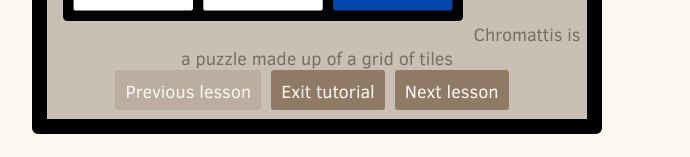
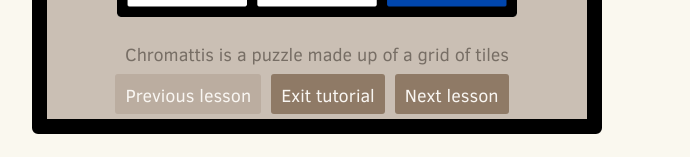
Before and after one commit to CaptainStack/chromattis, a React (Create React App) app: page / in a window 1280 px wide. Both pictures are taken after a click on the element "HOW TO PLAY:". Shown: the part 670-827 px from the top of the page, without its empty margins (323-1013 px from the left). Built offline with nearby package versions, Linux system fonts and the light colour scheme.

Commit message:
Formatting tweaks

```diff
--- a/src/components/Lesson.jsx
+++ b/src/components/Lesson.jsx
@@ -3,7 +3,7 @@ const ASSET_PATH = window.location.host.includes('localhost') ? './chromattis/tu
 export const Lesson = ({lesson}) => {
   return(
     <div className='Lesson'>
-      <img src={`${ASSET_PATH}${lesson.image}`} style={{width:'400px', height:'400px', marginBottom:'10px', borderRadius:'10px', border: '10px solid transparent'}}/>
+      <img src={`${ASSET_PATH}${lesson.image}`} style={{width:'400px', height:'400px', marginBottom:'10px', borderRadius:'10px', border: '10px solid transparent'}}/><br/>
       <span>{lesson.text}</span>
     </div>
   )
--- a/src/components/Tutorial.jsx
+++ b/src/components/Tutorial.jsx
@@ -8,7 +8,7 @@ export const Tutorial = ({tutorial_on, tutorial}) => {
     <div className='Tutorial' style={{ display: tutorial_on ? null : 'none' }}>
       <strong >Lesson {tutorial.current_level_index}</strong >
       <Lesson lesson={tutorial.lessons[tutorial.current_level_index]}></Lesson>
-      <div className='row'>
+      <div className='row' style={{marginTop:'8px'}}>
         <span className={`flat-button ${tutorial.current_level_index > 0 ? null : 'locked'}`} onClick={previousTutorialButtonClicked}>Previous lesson</span>
         <span className='flat-button' onClick={tutorialButtonClicked}>Exit tutorial</span>
         <span className={`flat-button ${tutorial.current_level_index < tutorial.lessons.length - 1 ? null : 'locked'}`} onClick={nextTutorialButtonClicked}>Next lesson</span>
```
